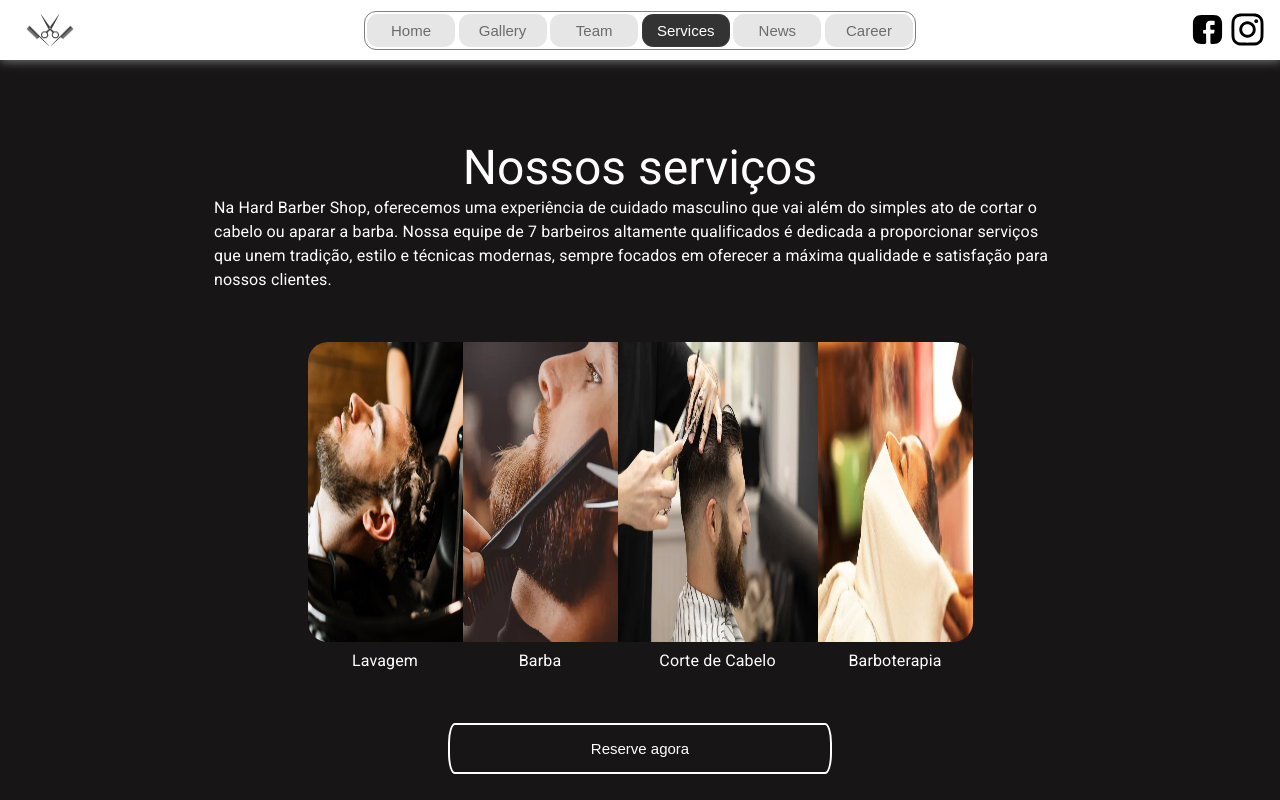
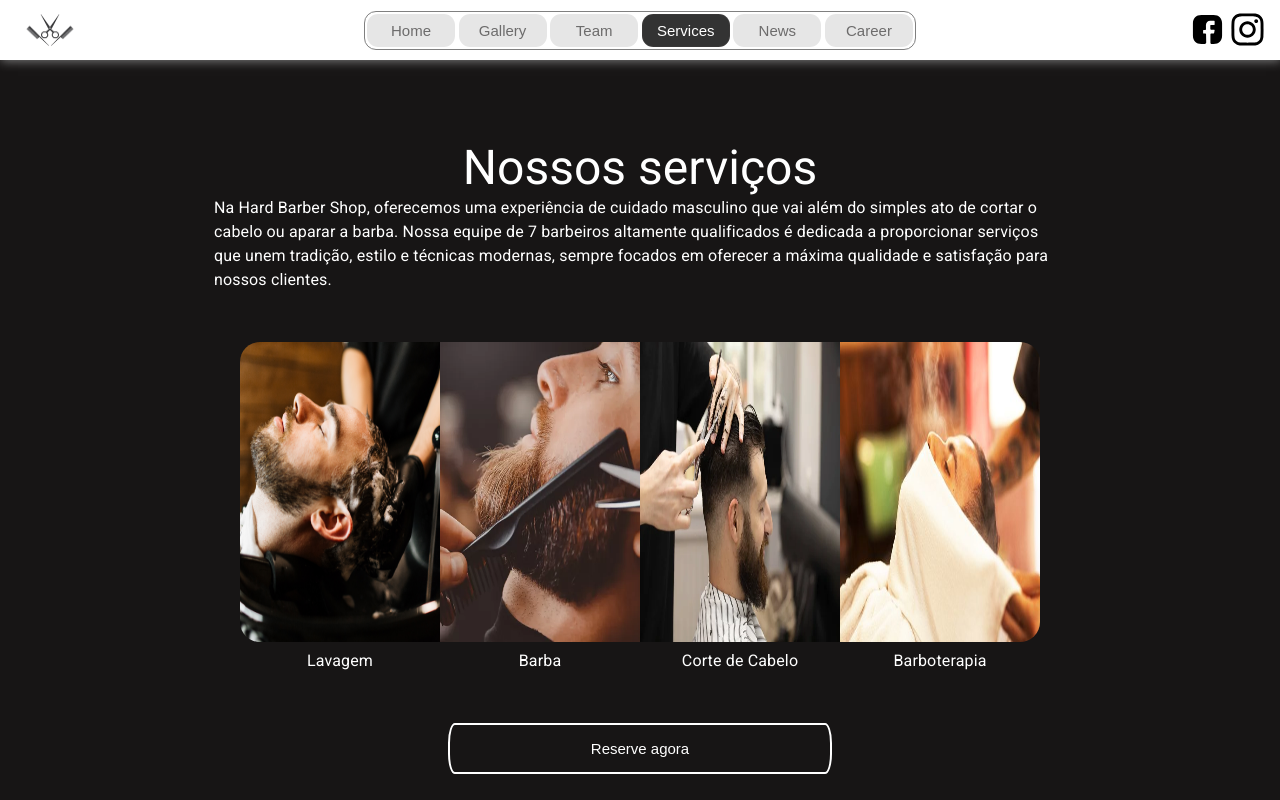
Before and after one commit to OBitencourt/barbershop, a Next.js app: page /services in a window 1280 px wide. Shown: the top 800 px of the page. Built offline with nearby package versions, Linux system fonts and the light colour scheme; a web font is replaced by a local one.

Commit message:
feat: adding favicon and some changes

```diff
--- a/pages/_app.tsx
+++ b/pages/_app.tsx
@@ -16,6 +16,7 @@ export default function MyApp(props: AppProps) {
         <React.Fragment>
             <Head>
                 <title>Barbershop</title>
+                <link rel="icon" href="/images/barber-beauty-salon.ico" />
                 <meta name="viewport" content="minimum-scale=1, initial-scale=1, width=device-width" />
             </Head>
             <TemplateDefault>
--- a/pages/services.tsx
+++ b/pages/services.tsx
@@ -73,7 +73,7 @@ const Services = () => {
                     <Image
                         src="/images/hairwash.png"
                         alt="Hair Wash"
-                        width={155}
+                        width={200}
                         height={300}
                     />
                     <Typography align="center">
@@ -84,7 +84,7 @@ const Services = () => {
                     <Image
                         src="/images/beard.webp"
                         alt="Beard"
-                        width={155}
+                        width={200}
                         height={300}
                     />
                     <Typography align="center">
@@ -107,7 +107,7 @@ const Services = () => {
                     <Image
                         src="/images/barboterapia.png"
                         alt="Barboterapia"
-                        width={155}
+                        width={200}
                         height={300}
                     />
                     <Typography align="center">
```
Also changed, not shown: public/images/barber-beauty-salon.svg (added), 1 other file (tests, documents, lock files or other folders).
